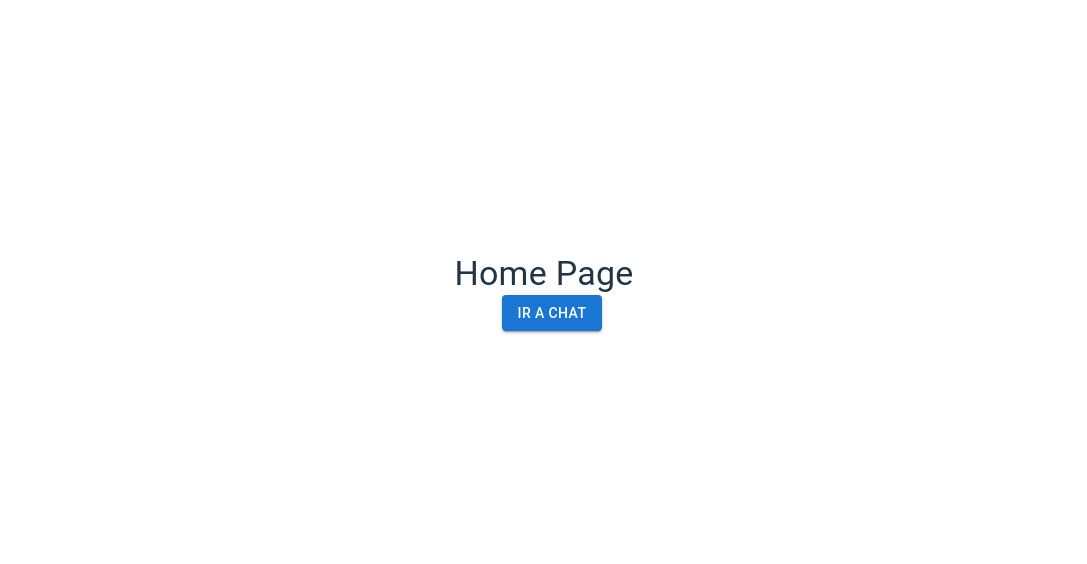
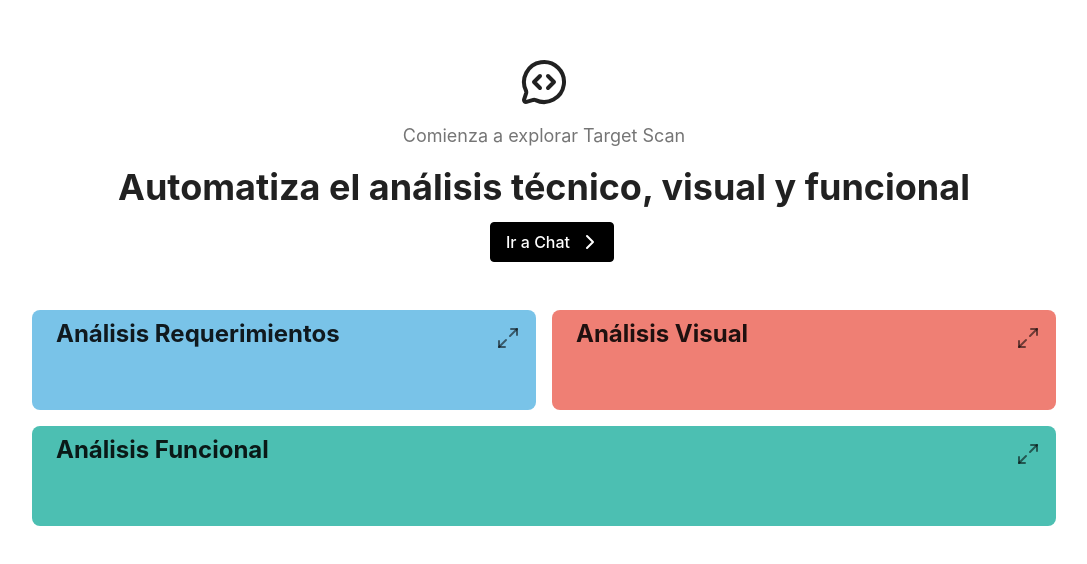
Before and after one commit to Aviancaswat/Target-Scan, a React (Vite) app: page / in a window 1280 px wide. Shown: the part 108-672 px from the top of the page, without its empty margins (96-1183 px from the left). Built offline with nearby package versions, Linux system fonts and the light colour scheme.

Commit message:
feat: se agrega homepage

```diff
--- a/package.json
+++ b/package.json
@@ -12,6 +12,7 @@
   "dependencies": {
     "@emotion/react": "^11.14.0",
     "@emotion/styled": "^11.14.1",
+    "@fontsource/inter": "^5.2.8",
     "@google/genai": "^1.30.0",
     "@mui/icons-material": "^7.3.5",
     "@mui/material": "^7.3.5",
--- /dev/null
+++ b/src/components/home/GridCustom.tsx
@@ -0,0 +1,127 @@
+import { IconButton, Typography } from "@mui/material";
+import Box from "@mui/material/Box";
+import Grid from "@mui/material/Grid";
+import { Maximize2 } from "lucide-react";
+
+export default function GridCustom() {
+    return (
+        <Grid spacing={2} width={"80%"}>
+            <Grid container size={{ xs: 12, md: 6 }} spacing={2}>
+                <Grid size={{ xs: 12, md: 6 }}>
+                    <Box
+                        sx={{ bgcolor: "#79C3E8", borderRadius: 2, height: 100 }}
+                        display="flex"
+                        flexDirection={"column"}
+                        justifyContent="center"
+                        alignItems="center"
+                    >
+                        <Box
+                            display={"flex"}
+                            alignItems={"flex-start"}
+                            justifyContent={"space-between"}
+                            width={"100%"}
+                            height={"100%"}
+                            px={1}
+                            py={1}
+                        >
+                            <Typography
+                                variant="h5"
+                                component="h3"
+                                marginLeft={2}
+                                fontWeight={"bold"}
+                                sx={{
+                                    fontSize: {
+                                        xs: "18px",
+                                        md: "20px",
+                                        lg: "24px"
+                                    }
+                                }}
+                            >
+                                Análisis Requerimientos
+                            </Typography>
+                            <IconButton>
+                                <Maximize2 />
+                            </IconButton>
+                        </Box>
+                    </Box>
+                </Grid>
+                <Grid size={{ xs: 12, md: 6 }}>
+                    <Box
+                        sx={{ bgcolor: "#EF7F74", borderRadius: 2, height: 100 }}
+                        display="flex"
+                        flexDirection={"column"}
+                        justifyContent="center"
+                        alignItems="center"
+                    >
+                        <Box
+                            display={"flex"}
+                            alignItems={"flex-start"}
+                            justifyContent={"space-between"}
+                            width={"100%"}
+                            height={"100%"}
+                            px={1}
+                            py={1}
+                        >
+                            <Typography
+                                variant="h5"
+                                component="h3"
+                                marginLeft={2}
+                                fontWeight={"bold"}
+                                sx={{
+                                    fontSize: {
+                                        xs: "18px",
+                                        md: "20px",
+                                        lg: "24px"
+                                    }
+                                }}
+                            >
+                                Análisis Visual
+                            </Typography>
+                            <IconButton>
+                                <Maximize2 />
+                            </IconButton>
+                        </Box>
+                    </Box>
+                </Grid>
+                <Grid size={{ xs: 12, md: 12 }}>
+                    <Box
+                        sx={{ bgcolor: "#4CBFB2", borderRadius: 2, height: 100 }}
+                        display="flex"
+                        flexDirection={"column"}
+                        justifyContent="center"
+                        alignItems="center"
+                    >
+                        <Box
+                            display={"flex"}
+                            alignItems={"flex-start"}
+                            justifyContent={"space-between"}
+                            width={"100%"}
+                            height={"100%"}
+                            px={1}
+                            py={1}
+                        >
+                            <Typography
+                                variant="h5"
+                                component="h3"
+                                marginLeft={2}
+                                fontWeight={"bold"}
+                                sx={{
+                                    fontSize: {
+                                        xs: "18px",
+                                        md: "20px",
+                                        lg: "24px"
+                                    }
+                                }}
+                            >
+                                Análisis Funcional
+                            </Typography>
+                            <IconButton>
+                                <Maximize2 />
+                            </IconButton>
+                        </Box>
+                    </Box>
+                </Grid>
+            </Grid>
+        </Grid>
+    );
+}
--- a/src/main.tsx
+++ b/src/main.tsx
@@ -1,13 +1,19 @@
-import { StrictMode } from 'react'
-import { createRoot } from 'react-dom/client'
-import { BrowserRouter } from 'react-router-dom'
-import App from './App.tsx'
-import './index.css'
+import CssBaseline from "@mui/material/CssBaseline";
+import { ThemeProvider } from '@mui/material/styles';
+import { StrictMode } from 'react';
+import { createRoot } from 'react-dom/client';
+import { BrowserRouter } from 'react-router-dom';
+import App from './App.tsx';
+import { theme } from './utils/theme.ts';
+
 
 createRoot(document.getElementById('root')!).render(
   <StrictMode>
     <BrowserRouter>
-      <App />
+      <ThemeProvider theme={theme}>
+        <CssBaseline />
+        <App />
+      </ThemeProvider>
     </BrowserRouter>
   </StrictMode>
 )
--- a/src/pages/home.page.tsx
+++ b/src/pages/home.page.tsx
@@ -1,5 +1,8 @@
 import { Box, Button, Typography } from "@mui/material";
+import { grey } from "@mui/material/colors";
+import { ChevronRight, MessageCircleCode } from "lucide-react";
 import { Link } from "react-router-dom";
+import GridCustom from "../components/home/GridCustom";
 
 const HomePage = () => {
     return (
@@ -8,19 +11,84 @@
             height={"100%"}
             display="flex"
             flexDirection={"column"}
+            alignItems={"center"}
+            sx={{
+                justifyContent: {
+                    xs: "normal",
+                    lg: "center"
+                },
+                marginTop: {
+                    xs: 5,
+                    lg: 0
+                }
+            }}
+        >
+            <Box
+                display="flex"
+                flexDirection="column"
                 justifyContent="center"
                 alignItems="center"
+                gap={2}
             >
-            <Typography variant="h4">Home Page</Typography>
+                <MessageCircleCode size={48} />
+                <Typography
+                    variant="body1"
+                    color={grey[600]}
+                    sx={{
+                        fontSize: {
+                            xs: "14px",
+                            md: "16px",
+                            lg: "18px"
+                        }
+                    }}
+                >
+                    Comienza a explorar Target Scan
+                </Typography>
+                <Typography
+                    variant="h4"
+                    component="h1"
+                    gutterBottom
+                    fontWeight={"bold"}
+                    textAlign={"center"}
+                    sx={{
+                        fontSize: {
+                            xs: "20px",
+                            sm: "24px",
+                            md: "30px",
+                            lg: "36px",
+                        }
+                    }}
+                >
+                    Automatiza el análisis técnico, visual y funcional
+                </Typography>
+            </Box>
+            <Box>
                 <Button
                     component={Link}
                     to="/chat"
-                variant="contained"
-                sx={{ ml: 2 }}
+                    variant="outlined"
+                    sx={{
+                        ml: 2,
+                        textTransform: "none",
+                        fontSize: "16px",
+                        width: "auto",
+                        backgroundColor: "#000000",
+                        color: "#FFFFFF",
+                        borderColor: "#000000",
+                        "&:hover": {
+                            backgroundColor: "#333333",
+                            borderColor: "#333333",
+                        }
+                    }}
+                    endIcon={<ChevronRight />}
                 >
                     Ir a Chat
                 </Button>
             </Box>
+            <br />
+            <br />
+            <GridCustom />
+        </Box >
     )
 }
 
--- /dev/null
+++ b/src/utils/theme.ts
@@ -0,0 +1,7 @@
+import { createTheme } from "@mui/material/styles";
+
+export const theme = createTheme({
+    typography: {
+        fontFamily: "Inter, sans-serif",
+    }
+});
```
Also changed, not shown: 1 other file (tests, documents, lock files or other folders). Lines whose indentation alone changed are shown as unchanged.
